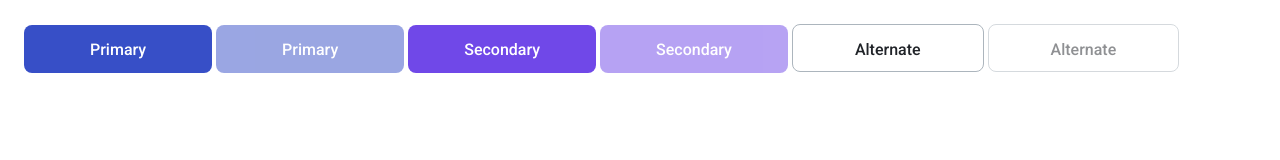
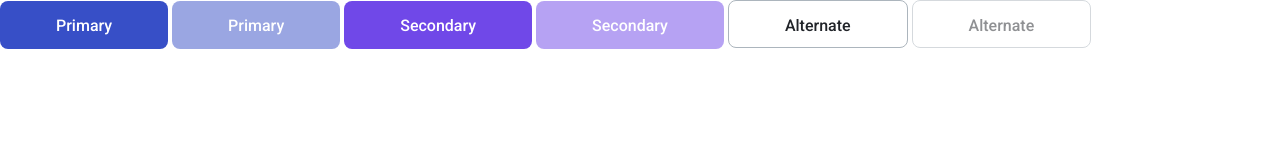
Before and after one commit to js-tasks-ru/htmlcss-20240216_chin-chin-23, a website: page 03-lection1/01-button/index.html in a window 1280 px wide. Drawn offline with Linux system fonts and the light colour scheme.

Commit message:
deleted wrapper block, and changed padding to main btn class

```diff
--- a/03-lection1/01-button/button.css
+++ b/03-lection1/01-button/button.css
@@ -14,6 +14,7 @@
     cursor: pointer;
     transition: opacity 200ms ease-in-out, background 200ms ease-in-out;
     font-family: "Roboto", "Arial", sans-serif;
+    padding: 15px 56px;
 }
 
 .btn:disabled {
@@ -24,7 +25,6 @@
 .btn_primary {
     color: var(--white);
     background: var(--primary);
-    padding: 15px 66px;
 }
 
 .btn_primary:hover {
@@ -34,7 +34,6 @@
 .btn_secondary {
     color: var(--white);
     background: var(--secondary);
-    padding: 15px 56px;
 }
 
 .btn_secondary:hover {
@@ -45,7 +44,6 @@
     color: var(--black);
     background: none;
     border: 1px solid var(--grey-3);
-    padding: 15px 62px;
 }
 
 .btn_alternate:hover {
--- a/03-lection1/01-button/index.html
+++ b/03-lection1/01-button/index.html
@@ -6,7 +6,6 @@
         <link rel="stylesheet" href="./button.css">
     </head>
     <body>
-    <div class="btn-wrapper">
     <button class="btn btn_primary">Primary</button>
     <button class="btn btn_primary" disabled>Primary</button>
 
@@ -15,6 +14,5 @@
 
     <button class="btn btn_alternate">Alternate</button>
     <button class="btn btn_alternate" disabled>Alternate</button>
-    </div>
     </body>
 </html>
```
Lines whose indentation alone changed are shown as unchanged.
